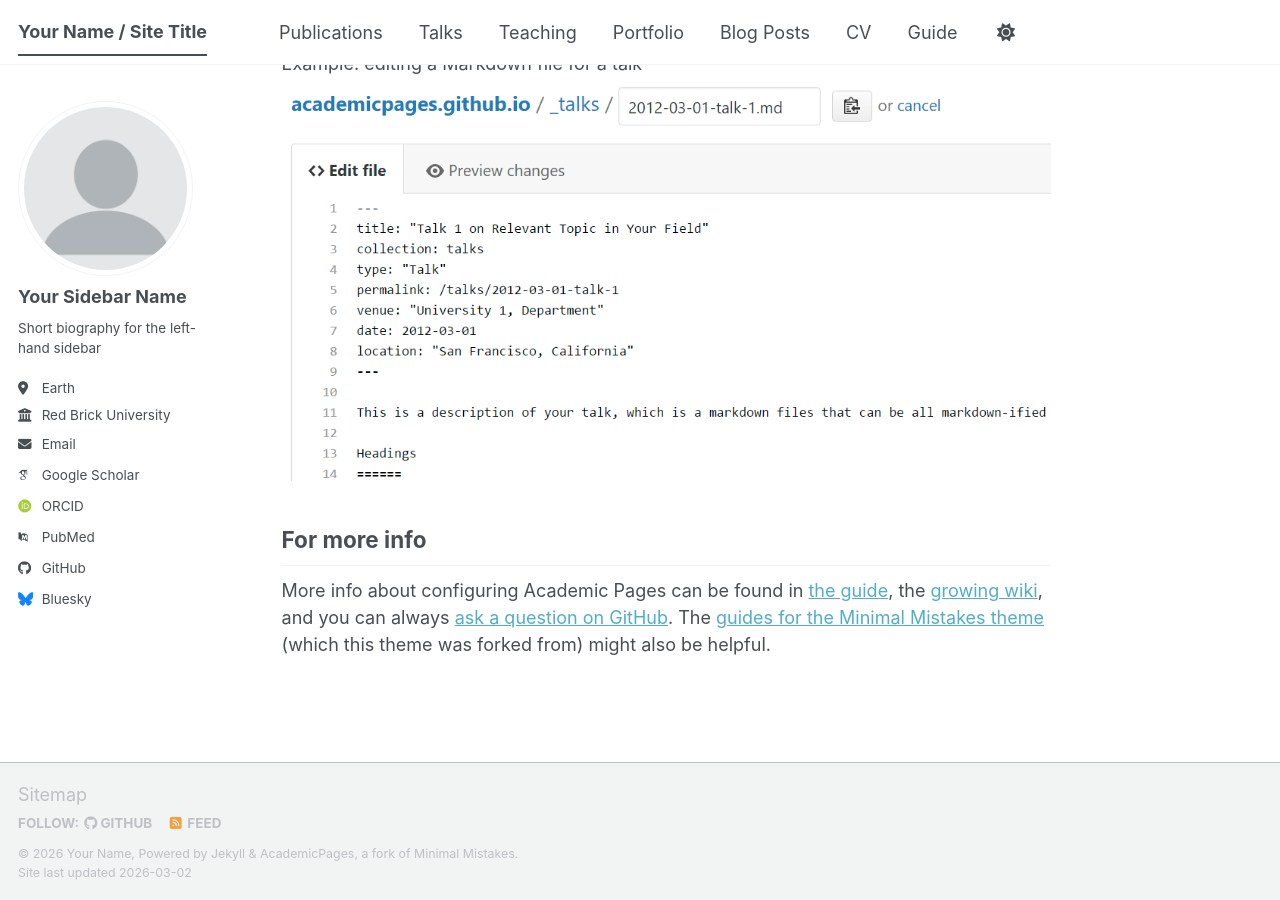
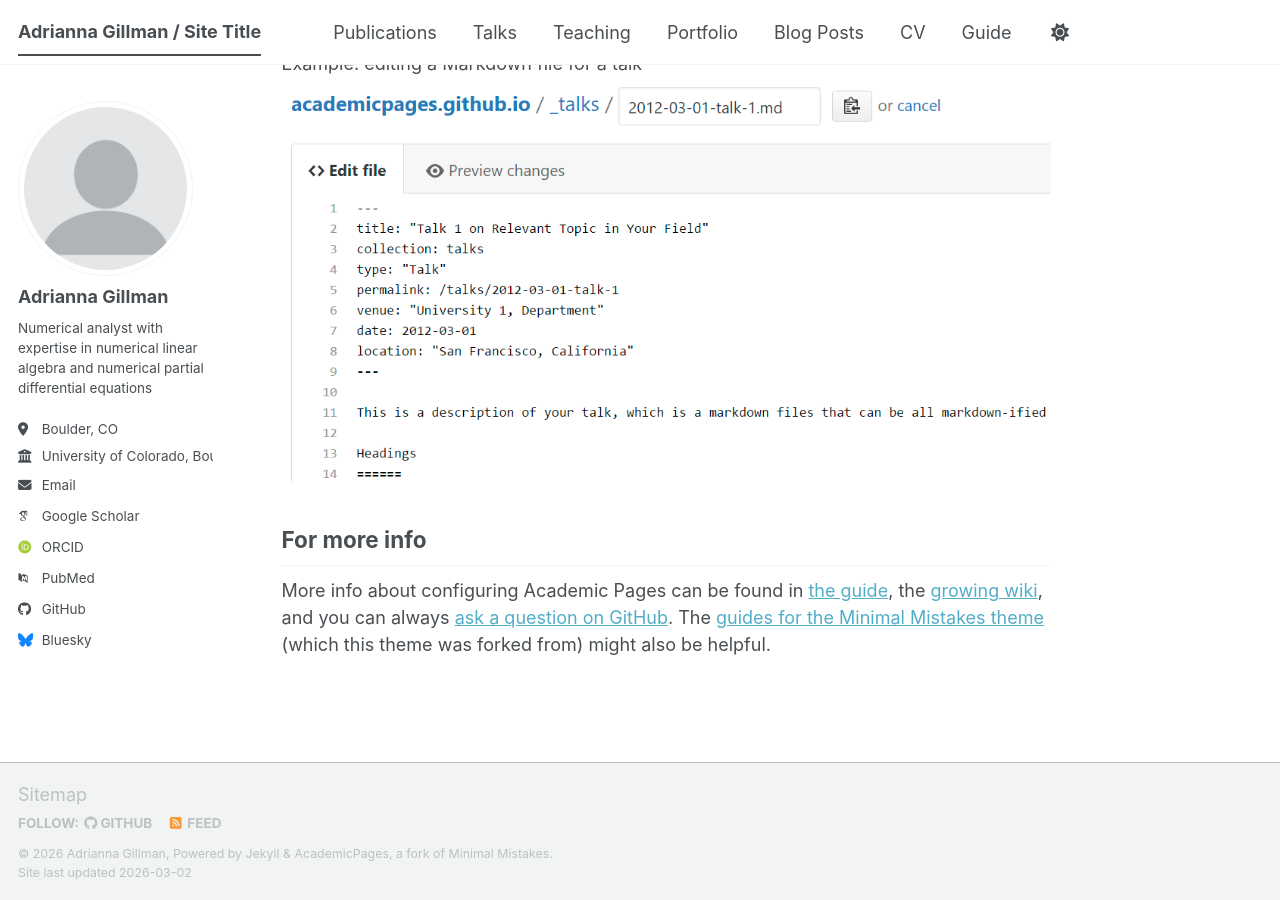
Before and after one commit to agillman20/agillman20.github.io, a Jekyll site: the page built from _pages/about.md, in a window 1280 px wide and 900 px high, scrolled down 2720 px. Built offline with Jekyll 4.4.1, drawn with Linux system fonts in a browser that asks for light colours; some web fonts are replaced; a script bundle is joined from its source files by our own code; library files that are not in the unit come from our copies.

Commit message:
Update site title and author details in config
Updated personal information in the configuration file.

```diff
--- a/_config.yml
+++ b/_config.yml
@@ -9,9 +9,9 @@
 # Basic Site Settings
 locale                   : "en-US"
 site_theme               : "default" # The available themes options are "default", "air", "sunrise", "mint", "dirt" and "contrast"
-title                    : "Your Name / Site Title"
+title                    : "Adrianna Gillman / Site Title"
 title_separator          : "-"
-name                     : &name "Your Name"
+name                     : &name "Adrianna Gillman"
 description              : &description "Your Name's academic portfolio"   # Update this with a general description of your site, this is the default if not overridden by a page
 url                      : https://academicpages.github.io # The base hostname & protocol for your site e.g. "https://[your GitHub username].github.io",
                                                            # or if you already have some other page hosted on Github then use "https://[your GitHub username].github.io/[Your Repo Name]"
@@ -24,11 +24,11 @@ repository               : "academicpages/academicpages.github.io"
 author:
   # Biographic information
   avatar           : "profile.png"
-  name             : "Your Sidebar Name"
+  name             : "Adrianna Gillman"
   pronouns         : # example: "she/her"
-  bio              : "Short biography for the left-hand sidebar"
-  location         : "Earth"
-  employer         : "Red Brick University"
+  bio              : "Numerical analyst with expertise in numerical linear algebra and numerical partial differential equations"
+  location         : "Boulder, CO "
+  employer         : "University of Colorado, Boulder"
   uri              : # URL
   email            : "none@example.org"
 
```
